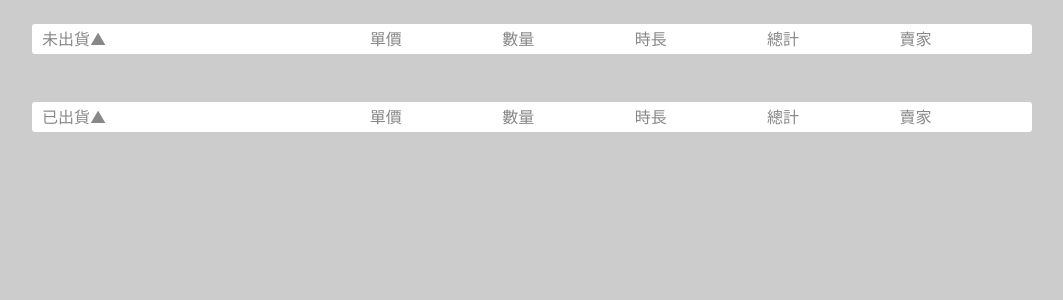
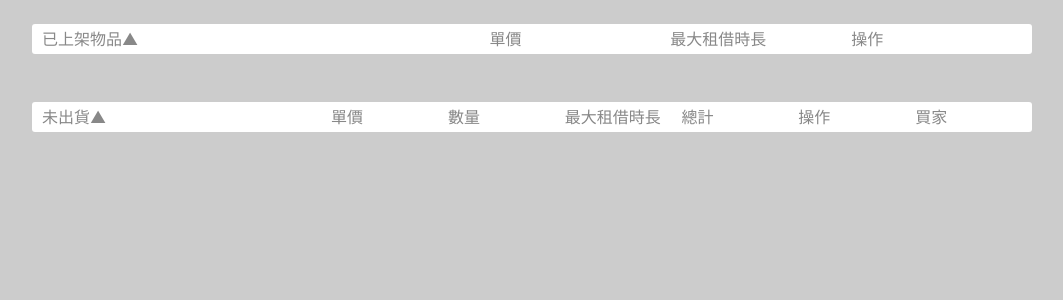
Before and after one commit to bobohuman/sowfare, a Spring Boot app: page /order.html in a window 1280 px wide. Shown: the part 56-356 px from the top of the page, without its empty margins (108-1171 px from the left). Run offline with Spring Boot 4, Linux system fonts and the light colour scheme.

Commit message:
show_seller_order

```diff
--- a/src/main/java/fcu/sep/fcushop/controller/OrderController.java
+++ b/src/main/java/fcu/sep/fcushop/controller/OrderController.java
@@ -34,6 +34,10 @@ public class OrderController {
   public List<Order> getOrders(@PathVariable("userid") int userid,@PathVariable("state") int state) {
     return orderManager.getOrders(userid,state);
   }
+  @GetMapping("/sellerorder/{proid}/{state}")
+  public List<Order> sellerorder(@PathVariable("proid") int proid,@PathVariable("state") int state) {
+    return orderManager.getsellers(proid,state);
+  }
 
   @GetMapping("/orders/{proid}/{procount}/{protime}/{uid}/{state}")
   public String addProducts(@PathVariable("proid") int proid, @PathVariable("procount") int procount,
--- a/src/main/java/fcu/sep/fcushop/controller/ProductController.java
+++ b/src/main/java/fcu/sep/fcushop/controller/ProductController.java
@@ -40,9 +40,9 @@ public class ProductController {
     return productManager.getshopProducts(id);
   }
 
-  @GetMapping("/seller/{seller}")
-  public List<Product> getSeller(@PathVariable("seller") int seller) {
-    return productManager.getSeller(seller);
+  @GetMapping("products/seller/{sid}")
+  public List<Product> getSeller(@PathVariable("sid") int sid) {
+    return productManager.getSeller(sid);
   }
 
   @GetMapping("/add/{productName}/{productUrl}/{productMoney}/{productDescription}/{productState}/{productTime}/{Seller}")
--- a/src/main/java/fcu/sep/fcushop/service/ProductService.java
+++ b/src/main/java/fcu/sep/fcushop/service/ProductService.java
@@ -60,9 +60,8 @@ public class ProductService {
   public List<Product> getSeller(int seller) {
     try (Connection connection = sql2oDbHandler.getConnector().open()) {
       String query = "select ID id, NAME name, IMAGE_URL imageUrl, PRICE price, DESCRIPTION description,TIME time,SELLER seller"
-          + " from product where SELLER like :seller";
+          + " from `lend_things`.`product` WHERE (`SELLER`="+seller+");";
       return connection.createQuery(query)
-          .addParameter("SELLER",seller)
           .executeAndFetch(Product.class);
     }
   }
--- a/src/main/resources/static/order.html
+++ b/src/main/resources/static/order.html
@@ -108,13 +108,11 @@
         <div class="container">
             <div class="item_header">
                 <div class="item_detail" id="state2" onclick="state2();">
-                    未出貨▲
+                    已上架物品▲
                 </div>
                 <div class="price">單價</div>
-                <div class="count">數量</div>
-                <div class="count">時長</div>
-                <div class="amount">總計</div>
-                <div class="operate">賣家</div>
+                <div class="count">最大租借時長</div>
+                <div class="operate">操作</div>
             </div>
             <div id="orderList" style="display: none;">
             </div>
@@ -122,13 +120,14 @@
             <br>
             <div class="item_header">
                 <div class="item_detail" id="state3" onclick="state3();">
-                    已出貨▲
+                    未出貨▲
                 </div>
                 <div class="price">單價</div>
                 <div class="count">數量</div>
-                <div class="count">時長</div>
+                <div class="count">最大租借時長</div>
                 <div class="amount">總計</div>
-                <div class="operate">賣家</div>
+                <div class="operate">操作</div>
+                <div class="operate">買家</div>
             </div>
             <div id="orderList2" style="display: none;">
             </div>
@@ -161,11 +160,11 @@ var state2 = document.getElementById('state2');
 var orderList = document.getElementById('orderList');
     if (orderList.style.display === 'none') {
           orderList.style.display = 'block';
-          state2.innerText = "未出貨▼";
+          state2.innerText = "已上架物品▼";
     }
     else {
           orderList.style.display = 'none';
-          state2.innerText = "未出貨▲";
+          state2.innerText = "已上架物品▲";
     }
 }
 function state3(){
@@ -211,7 +210,8 @@ return"";
     let html= '<h5> welcome   ' + name + '</h5>';
     $('#welcome').append(html);
 
-    getSeller('/seller/'+id);
+    getSeller('/products/seller/'+id,1);
+    getSeller('/products/seller/'+id,2);
   });
 
 
@@ -221,18 +221,19 @@ return"";
         let html='<div class="item_header item_body"> <div class="item_detail">';
         html +='<img src="' + product.imageUrl + '" width="80" height="80" alt="' + product.name + '">';
         html += '<div class="name">'+product.name+'</div></div>';
-        html+=' <div class="price"><span>$</span>'+product.price+'</div>'
-       /* html+='<div class="count">' + j + '</div>'
-        html+='<div class="count">' + k + '天</div>'
-        html+='<div class="amoynt">$' + product.price*j*k + '</div>'*/
-        html+='<div class="operate">'+product.seller+'</div>'
-        html+='</div>'
+        html+=' <div class="count"><span>$</span>'+product.price+'</div>';
+        html+=' <div class="count">&ensp;&ensp;&ensp;'+product.time+'天</div>';
+         html+='<div class="operate">';
+        html += '<a href="#" class="btn btn-primary" onclick="handler(';
+        html +=product.id+'); return false;"> 刪除 </a>';
+         html+='</div>'
+        html+='</div>';
         $('#orderList').append(html);
 
       }
     }
 
-    function getSeller(targetUrl) {
+    function getSeller(targetUrl,state) {
       // Using the core $.ajax() method
       $.ajax({
           // The URL for the request
@@ -248,7 +249,12 @@ return"";
         // The response is passed to the function
         .done(function( json ) {
           let sellers = json;
+          if(state==1){
           showSellers(sellers);
+          }
+          if(state==2){
+          addOrders(sellers);
+          }
         })
         // Code to run if the request fails; the raw request and
         // status codes are passed to the function
@@ -264,13 +270,32 @@ return"";
         });
     }
 
-    /*function addProducts(products,state) {
+    function addOrders(products) {
       for ( let product of products ) {
-          getProducts('/products/shop/'+product.productId,state,product.productCount,product.productTime);
+          getOrder('/sellerorder/'+product.id+'/2',product.imageUrl,product.name,product.price);
       }
-    }*/
+    }
+    function showOrders(products,i,j,k){
+      for ( let product of products ) {
+      let html='<div class="item_header item_body">'
+        html+='<div class="item_detail">';
+        html +='<img src="' + i + '" width="80" height="80" alt="' + product.name + '">';
+        html += '<div class="name">'+j+'</div></div>';
+        html += '<div class="price">'+k+'</div>';
+        html+=' <div class="count">'+product.productCount+'</div>';
+        html+=' <div class="count">&ensp;&ensp;&ensp;'+product.productTime+'天</div>';
+        html+=' <div class="amount">'+k*product.productCount*product.productTime+'</div>';
+         html+='<div class="operate">';
+        html += '<a href="#" class="btn btn-primary" onclick="handler(';
+        html +=product.id+'); return false;"> 更新 </a>';
+         html+='</div>'
+         html+='<div class="operate">'+product.userid+'</div>';
+        html+='</div>';
+        $('#orderList2').append(html);
+      }
+    }
 
-    function getOrder(targetUrl,state) {
+    function getOrder(targetUrl,i,j,k) {
       // Using the core $.ajax() method
       $.ajax({
           // The URL for the request
@@ -284,9 +309,9 @@ return"";
       })
         // Code to run if the request succeeds (is done);
         // The response is passed to the function
-        .done(function( json ) {
+        .done(function( json ){
           let products = json;
-          addProducts(products,state);
+          showOrders(products,i,j,k);
         })
         // Code to run if the request fails; the raw request and
         // status codes are passed to the function
```
Also changed, not shown: src/main/java/fcu/sep/fcushop/service/OrderService.java (+8 -1 lines).
